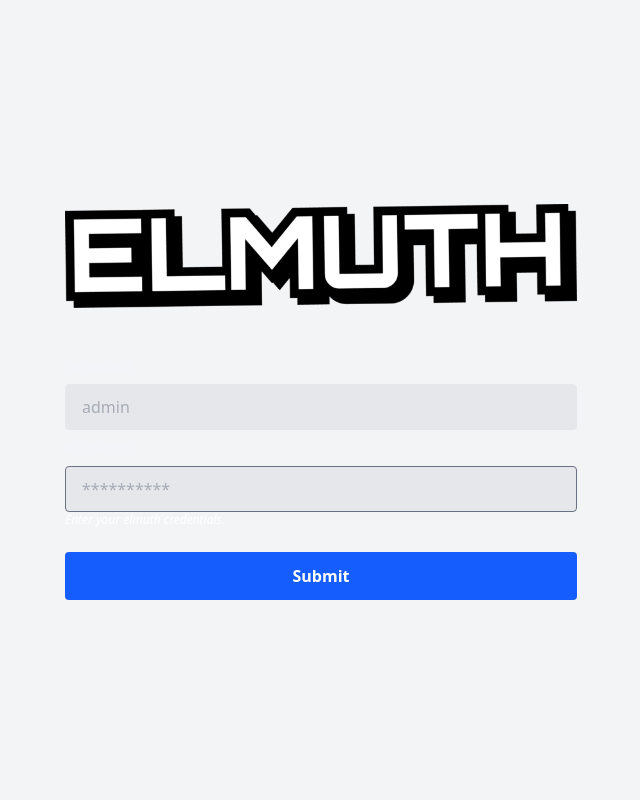
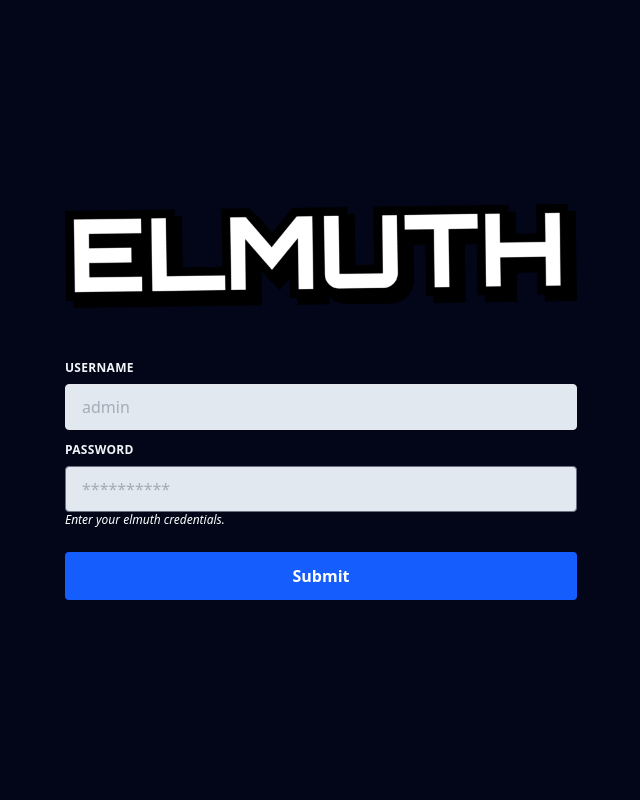
Before and after one commit to HIATUS-FILMS/elmuth, a Flask app: page /login in a window 1280 px wide. Shown: the whole page, without its empty margins (319-959 px from the left). Run offline with Flask 3, Linux system fonts and the light colour scheme.

Commit message:
Fixing dark mode

```diff
--- a/templates/dashboard.html
+++ b/templates/dashboard.html
@@ -43,7 +43,7 @@
     <main class="grid grid-cols-12 gap-4 p-4 flex-1">
 
         <section class="col-span-3 bg-slate-900/50 border border-slate-800/80 rounded-2xl p-4 flex flex-col">
-            <h2 class="text-xs font-semibold text-slate-400 uppercase tracking-wider mb-3">Playlist</h2>
+            <h2 class="text-xs font-semibold text-slate-400 uppercase tracking-wider mb-3">Queue</h2>
             <div class="space-y-2 overflow-y-auto flex-1 text-xs text-slate-400">
                 <div class="p-2.5 rounded-xl bg-slate-800/40 border border-slate-800/50 hover:border-slate-700 cursor-pointer">
                     <p class="text-slate-300 font-medium">Filename.mp4</p>
--- a/templates/login.html
+++ b/templates/login.html
@@ -1,7 +1,7 @@
 {% extends "base.html" %}
 
 {% block content %}
-<div class="min-h-screen flex items-center justify-center bg-gray-100 p-6">
+<div class="min-h-screen flex items-center justify-center bg-slate-950 p-6">
     <form class="w-full max-w-lg" action="/login" method="POST">
     <img class="h-28 object-contain" src="static/img/logo.png" alt="Elmuth"><br><br>
     <div class="flex flex-wrap -mx-3 mb-6">
@@ -9,13 +9,13 @@
         <label class="block uppercase tracking-wide text-slate-100 text-xs font-bold mb-2" for="loginuser">
             username
         </label>
-        <input class="appearance-none block w-full bg-gray-200 text-gray-500 border border-gray-200 rounded py-3 px-4 mb-3 leading-tight focus:outline-none focus:bg-white" id="loginuser" type="text" placeholder="admin" name="loginuser">
+        <input class="appearance-none block w-full bg-slate-200 text-gray-500 border border-gray-200 rounded py-3 px-4 mb-3 leading-tight focus:outline-none focus:bg-slate-100" id="loginuser" type="text" placeholder="admin" name="loginuser">
         </div>
         <div class="w-full px-3">
         <label class="block uppercase tracking-wide text-slate-100 text-xs font-bold mb-2" for="loginpassword">
             password
         </label>
-        <input class="appearance-none block w-full bg-gray-200 text-gray-500 border border-gray-500 rounded py-3 px-4 leading-tight focus:outline-none focus:bg-white focus:border-gray-500" id="loginpassword" type="password" placeholder="**********" name="loginpassword">
+        <input class="appearance-none block w-full bg-slate-200 text-gray-500 border border-gray-500 rounded py-3 px-4 leading-tight focus:outline-none focus:bg-slate-100 focus:border-gray-500" id="loginpassword" type="password" placeholder="**********" name="loginpassword">
         <p class="text-white text-xs italic">Enter your elmuth credentials.</p>
     </div>
     </div>
```
Also changed, not shown: templates/setup.html (+5 -5 lines).
